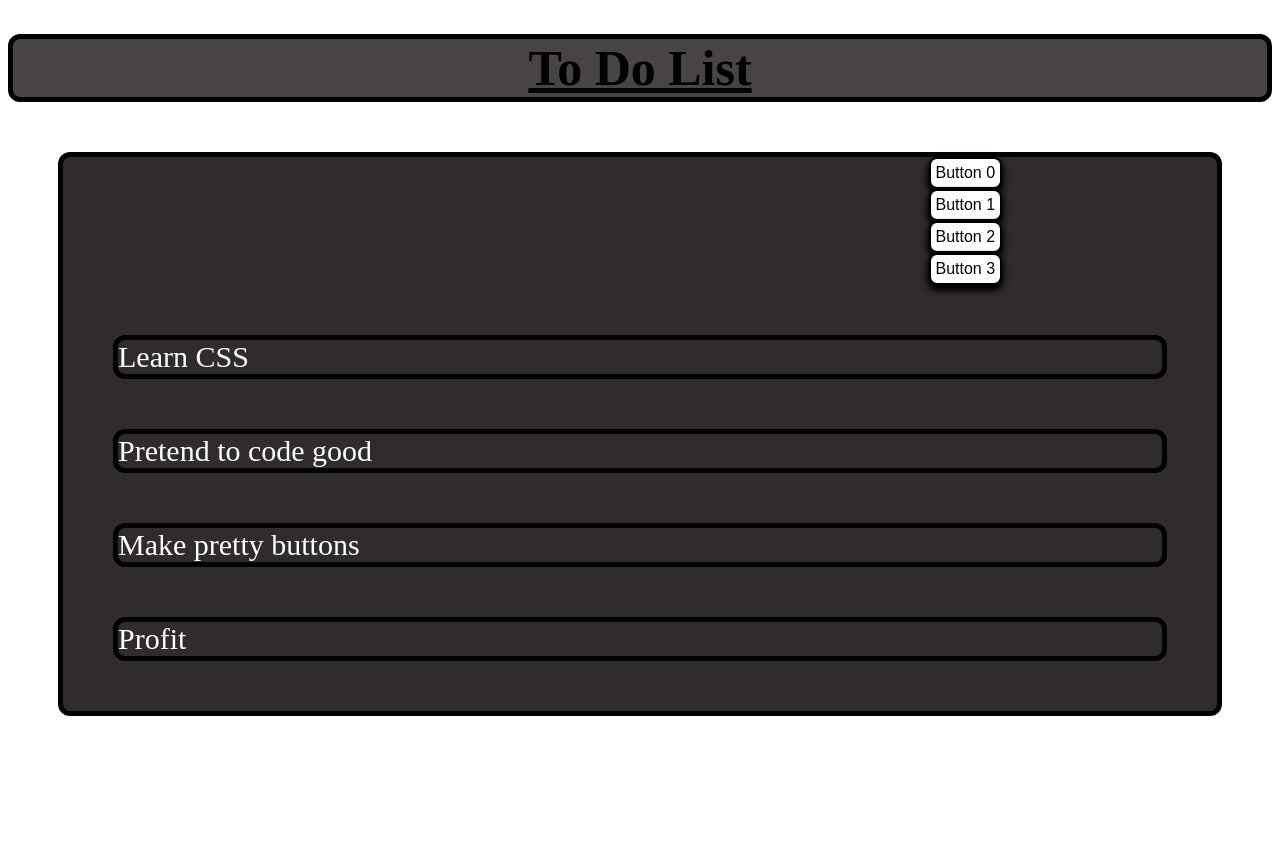
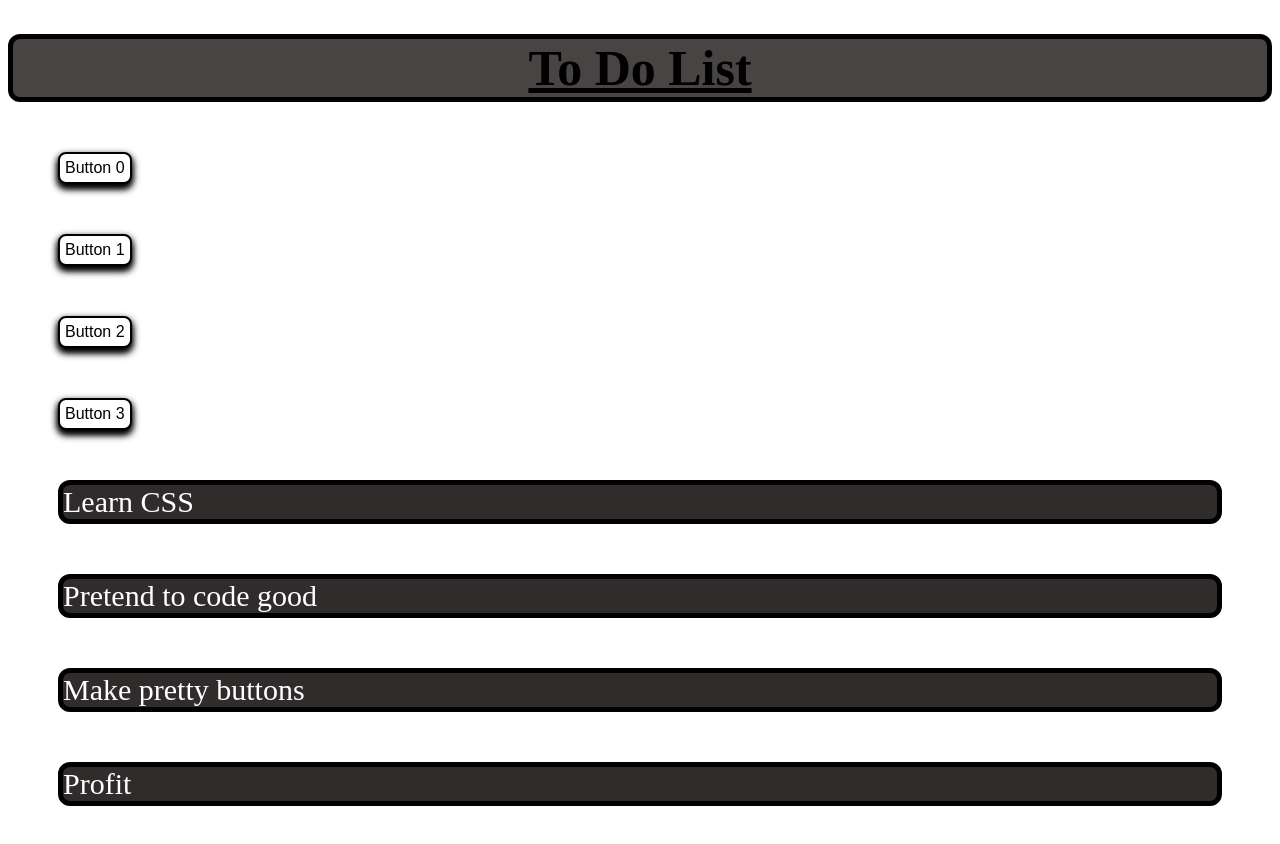
Before and after one commit to Draike13/To-Do-List, a plain HTML site: page Javascript.html in a window 1280 px wide. Before the commit the page ends 800 px from the top, so only its background shows below. Drawn offline with Linux system fonts and the light colour scheme.

Commit message:
updates for clarification
adjustment to variables and buttons to create <div>'s for use in <p>

```diff
--- a/Javascript.html
+++ b/Javascript.html
@@ -1,48 +1,50 @@
 <!DOCTYPE html>
 <html lang="en">
   <head>
-    <meta charset="UTF-8">
-    <meta http-equiv="X-UA-Compatible" content="IE=edge">
-    <meta name="viewport" content="width=device-width, initial-scale=1.0">
+    <meta charset="UTF-8" />
+    <meta http-equiv="X-UA-Compatible" content="IE=edge" />
+    <meta name="viewport" content="width=device-width, initial-scale=1.0" />
     <title>To-Do-List</title>
-    <link rel="stylesheet" href="stylesheet.css">
-    <link rel="stylesheet" href="stylesheet-Buttons.css">
+
+    <link rel="stylesheet" href="stylesheet.css" />
+    <link rel="stylesheet" href="stylesheet-Buttons.css" />
   </head>
   <body>
-
     <h1>To Do List</h1>
-<P class="to-do-list">
-
+    <div class="to-do-list">
+      <div>
         <button>Button 0</button>
         <button>Button 1</button>
         <button>Button 2</button>
         <button>Button 3</button>
-</P>
-
+      </div>
+      <div class="to-do-list-items">
+      </div>
+    </div>
 
     <script>
-
       //declare document in a var
-const toDoList = document.querySelector('.to-do-list')
+      const toDoList = document.querySelector(".to-do-list-items");
 
       //the list itself in array
-const list = ['Learn CSS', 'Pretend to code good', 'Make pretty buttons', 'Profit']
+      const list = [
+        "Learn CSS",
+        "Pretend to code good",
+        "Make pretty buttons",
+        "Profit",
+      ];
       //loop to make it a column
-for(let sortedList of list){
+      for (let item of list) {
+        //creating part of document <p></p>
+        const listData = document.createElement("p");
 
-//save part of document to var
-const listData = document.createElement('P')
+        // insert the text into the created element
+        listData.innerText = item;
 
-//insert the text
-//adjusted to be the sortedList
-listData.innerText = sortedList
-
-//insert into document
-toDoList.appendChild(listData)
+        //insert the element into the document
+        toDoList.appendChild(listData);
       }
       console.log(list);
-
-
     </script>
   </body>
 </html>
--- a/stylesheet-Buttons.css
+++ b/stylesheet-Buttons.css
@@ -9,7 +9,7 @@ button {
     box-shadow: 0 4px 8px 0 black, 0 4px 6px 0 black;
     border-radius: 8px;
     margin-left: 75%;
-
+    margin: 50px;
 
 }
 button:focus{
--- a/stylesheet.css
+++ b/stylesheet.css
@@ -2,7 +2,7 @@
 
 p {
 
-    border: 5px solid rgb(0, 0, 0);
+    border: 5px solid black;
     margin: 50px;
     font-size: 30px;
     background-color: rgb(48, 44, 44);
```
Lines whose indentation alone changed are shown as unchanged.
